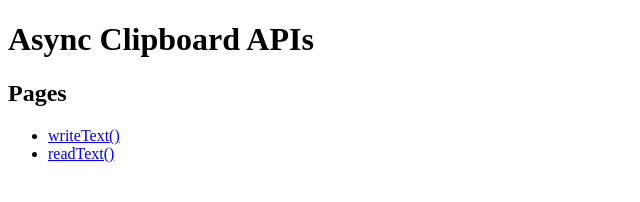
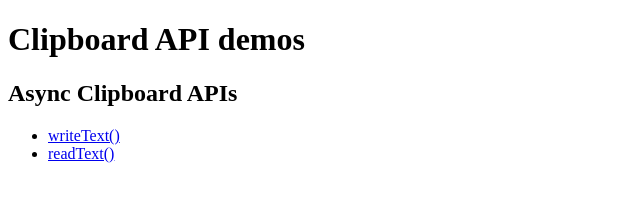
Before and after one commit to myakura/learn--clipboard-apis, a plain HTML site: page src/index.html in a window 1280 px wide. Shown: the whole page, without its empty margins (0-640 px from the left). Drawn offline with Linux system fonts and the light colour scheme.

Commit message:
chore: update headings

```diff
--- a/src/index.html
+++ b/src/index.html
@@ -1,16 +1,16 @@
 <!DOCTYPE html>
 <meta charset="UTF-8">
 
-<title>Async Clipboard APIs</title>
+<title>Clipboard API demos</title>
 
 <meta name="viewport" content="width=device-width">
 <link rel="stylesheet" href="_style.css">
 
 <body>
 
-<h1>Async Clipboard APIs</h1>
+<h1>Clipboard API demos</h1>
 
-<h2>Pages</h2>
+<h2>Async Clipboard APIs</h2>
 
 <ul>
 <li><a href="writetext.html">writeText()</a></li>
```
